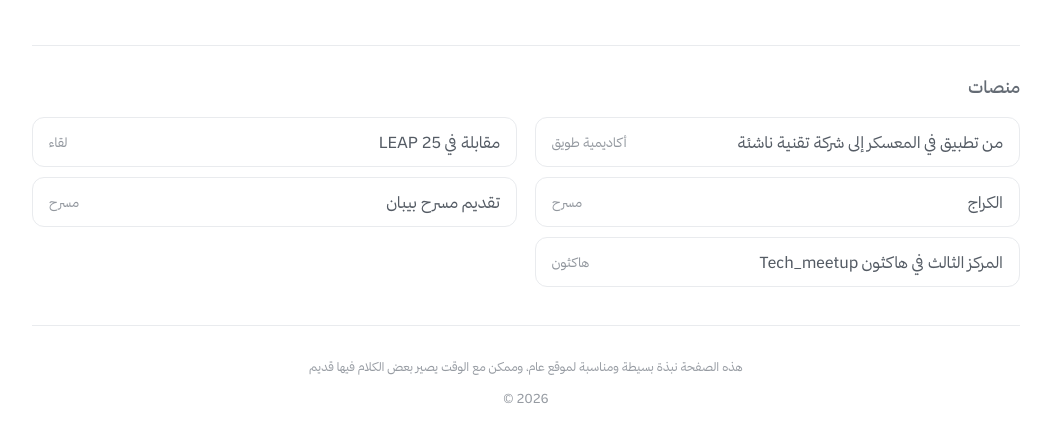
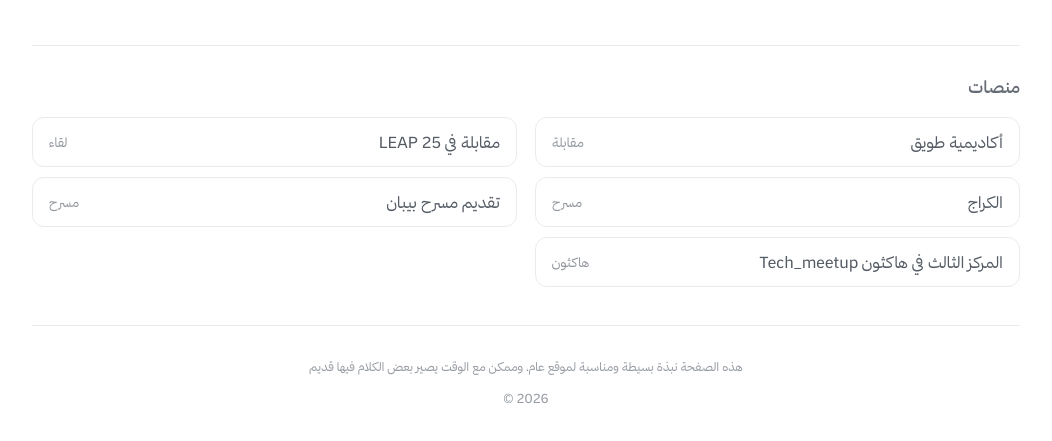
Before and after one commit to Msyd3/Msyd3.github.io, a plain HTML site: page index.html in a window 1280 px wide. Shown: the part 964-1405 px from the top of the page, without its empty margins (114-1166 px from the left). Drawn offline with Linux system fonts and the light colour scheme.

Commit message:
Rename Tuwaiq platform card

```diff
--- a/index.html
+++ b/index.html
@@ -47,7 +47,7 @@ html[lang=en] body,.en{font-family:Thmanyah,sans-serif}html[lang=en] .hero h1{fo
 <div class="project"><div class="project-copy"><h2 class="en">RePay</h2><p class="project-description" data-ar="تحويل الأموال بسهولة إرسال رسالة والدفع عن طريق وكيل الذكاء الاصطناعي" data-en="Send money as easily as sending a message, and let your AI agent pay with your approval">تحويل الأموال بسهولة إرسال رسالة والدفع عن طريق وكيل الذكاء الاصطناعي</p><a class="project-link en" href="https://repay.sa/" target="_blank" rel="noopener noreferrer">RePay.sa</a></div><div class="project-images repay-image"><img src="https://raw.githubusercontent.com/Msyd3/repay-for-business/main/attached_assets/Group%20272.png" alt="RePay WhatsApp transfer" loading="lazy"></div></div>
 </section>
 <section class="platforms-section" aria-labelledby="platforms-title"><h2 id="platforms-title" data-ar="منصات" data-en="Featured in">منصات</h2><div class="platforms-list">
-<a href="https://x.com/TuwaiqAcademy/status/1903847962268123287?a=8o7dV7rTIeqdkwKr8tk&amp;s=20" target="_blank" rel="noopener noreferrer"><span data-ar="من تطبيق في المعسكر إلى شركة تقنية ناشئة" data-en="From a bootcamp app to a tech startup">من تطبيق في المعسكر إلى شركة تقنية ناشئة</span><small data-ar="أكاديمية طويق" data-en="Tuwaiq Academy">أكاديمية طويق</small></a>
+<a href="https://x.com/TuwaiqAcademy/status/1903847962268123287?a=8o7dV7rTIeqdkwKr8tk&amp;s=20" target="_blank" rel="noopener noreferrer"><span data-ar="أكاديمية طويق" data-en="Tuwaiq Academy">أكاديمية طويق</span><small data-ar="مقابلة" data-en="Interview">مقابلة</small></a>
 <a href="https://lnkd.in/p/dwayiyZH" target="_blank" rel="noopener noreferrer"><span data-ar="مقابلة في LEAP 25" data-en="LEAP 25 Interview">مقابلة في LEAP 25</span><small data-ar="لقاء" data-en="Talk">لقاء</small></a>
 <a href="https://lnkd.in/p/dsxrTSkd" target="_blank" rel="noopener noreferrer"><span data-ar="الكراج" data-en="The Garage">الكراج</span><small data-ar="مسرح" data-en="Stage">مسرح</small></a>
 <a href="https://lnkd.in/p/dZQpQXHB" target="_blank" rel="noopener noreferrer"><span data-ar="تقديم مسرح بيبان" data-en="Presenting at Biban stage">تقديم مسرح بيبان</span><small data-ar="مسرح" data-en="Stage">مسرح</small></a>
```
